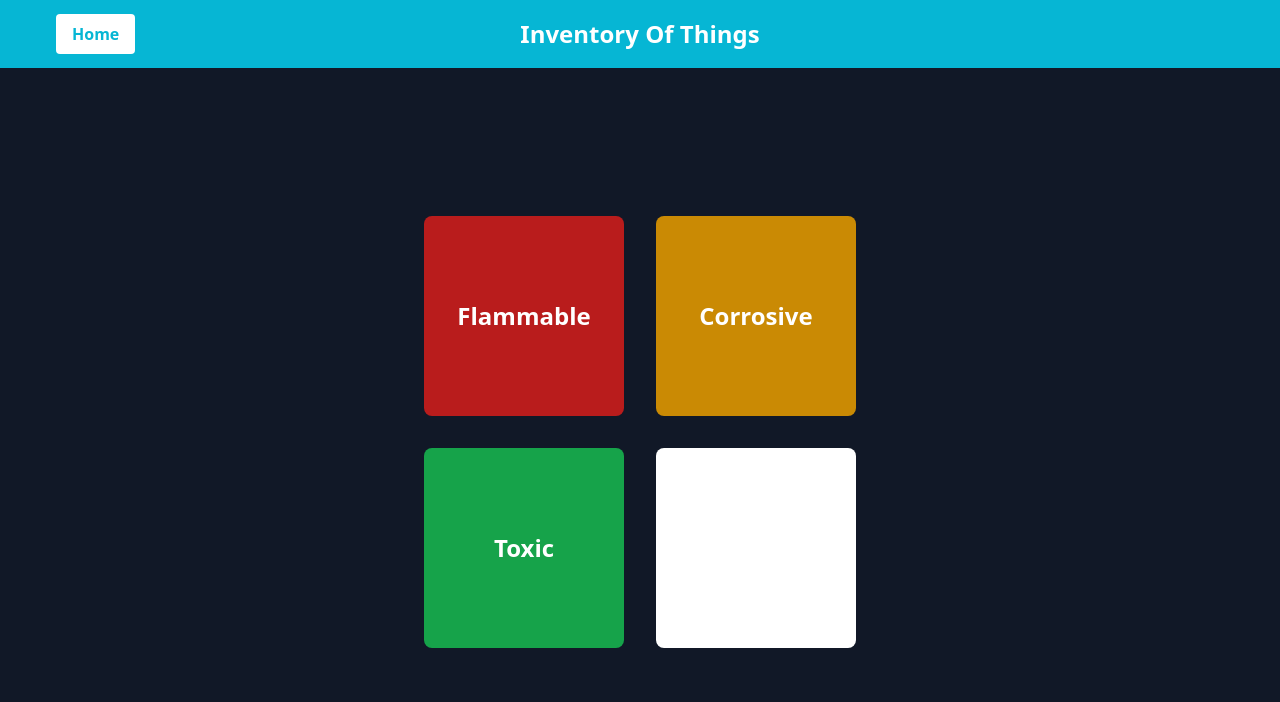
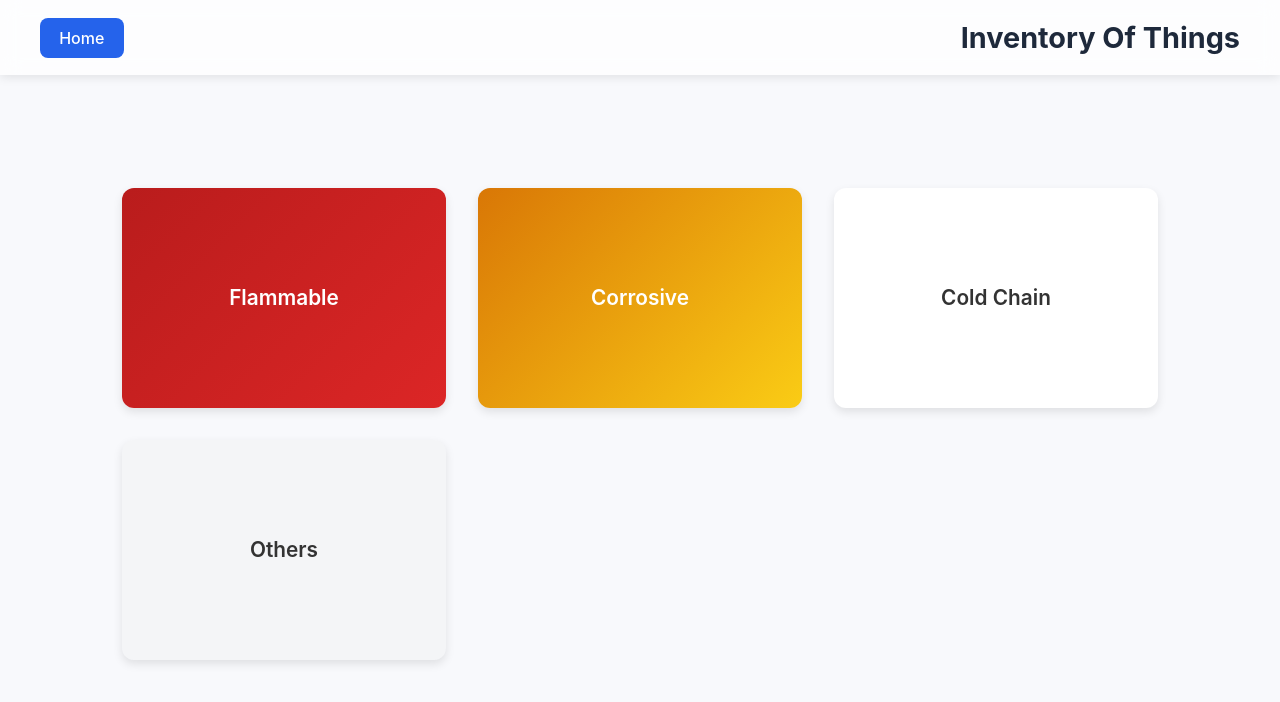
Before and after one commit to MukundHebbar/Symbiots, a React (Vite) app in the folder dashboard/: page / in a window 1280 px wide. Shown: the top 702 px of the page. Built offline with nearby package versions, Linux system fonts and the light colour scheme.

Commit message:
Small changes

```diff
--- a/dashboard/src/App.css
+++ b/dashboard/src/App.css
@@ -1,82 +1,36 @@
 @import "tailwindcss";
 
+/* 🌟 Elegant Background */
+body {
+    font-family: 'Inter', sans-serif;
+    background: #f8f9fc;
+    color: #333;
+    margin: 0;
+    padding: 0;
+}
+
+/* 🔹 Main Container */
 .app-container {
     min-height: 100vh;
     display: flex;
     flex-direction: column;
     align-items: center;
     justify-content: center;
-    background-color: rgb(17, 24, 39);
-    color: white;
+    padding-top: 5rem;
+    padding-bottom: 2rem;
 }
 
-  .grid-container {
-    display: grid;
-    grid-template-columns: repeat(2, 1fr);
-    gap: 2rem;
-    padding: 2rem;
-  }
-
-  .category-card {
-    width: 200px;
-    height: 200px;
-    display: flex;
-    align-items: center;
-    justify-content: center;
-    border-radius: 0.5rem;
-    cursor: pointer;
-    transition: transform 0.2s, background-color 0.2s;
-  }
-
-  .category-card.flammable {
-    background-color: rgb(185, 28, 28);
-  }
-
-  .category-card.toxic {
-    background-color: rgb(22, 163, 74);
-  }
-
-  .category-card.corrosive {
-    background-color: rgb(202, 138, 4);
-  }
-
-  .category-card.blank {
-    background-color: rgb(255, 255, 255);
-  }
-
-  .category-card:hover {
-    transform: scale(1.05);
-    filter: brightness(1.2);
-  }
-
-  .category-title {
-    font-size: 1.5rem;
-    font-weight: bold;
-    text-align: center;
-    color: white;
-    text-decoration: none;
-  }
-
-  .blank-card {
-    cursor: default;
-  }
-
-  .blank-card:hover {
-    transform: none;
-    filter: none;
-  }
-
-  /* ...existing app-container and grid styles... */
-
-/* Add these new header styles */
+/* 📌 Header - Glassmorphism for Premium Look */
 .header-container {
     width: 100%;
-    background-color: rgb(6, 182, 212);
-    padding: 1rem;
+    background: rgba(255, 255, 255, 0.7);
+    backdrop-filter: blur(10px);
+    padding: 1rem 2rem;
     position: fixed;
     top: 0;
     left: 0;
-    z-index: 10;
+    z-index: 100;
+    box-shadow: 0 2px 10px rgba(0, 0, 0, 0.1);
 }
 
 .header-content {
@@ -84,35 +38,98 @@
     margin: 0 auto;
     display: flex;
     align-items: center;
-    position: relative;
+    justify-content: space-between;
 }
 
 .header-title {
-    width: 100%;
-    text-align: center;
-    color: white;
-    font-size: 1.5rem;
+    font-size: 1.8rem;
     font-weight: bold;
+    color: #1e293b;
 }
 
+/* 🏠 Home Button */
 .home-button {
-    position: absolute;
-    left: 1rem;
-    padding: 0.5rem 1rem;
-    background-color: white;
-    color: rgb(6, 182, 212);
-    border-radius: 0.25rem;
+    padding: 0.5rem 1.2rem;
+    background: #2563eb;
+    color: white;
+    border-radius: 8px;
+    font-weight: 500;
     text-decoration: none;
-    font-weight: bold;
-    transition: background-color 0.2s;
+    transition: all 0.3s ease-in-out;
 }
 
 .home-button:hover {
-    background-color: rgb(241, 245, 249);
+    background: #1d4ed8;
 }
 
-  /* Update app-container to account for fixed header */
-  .app-container {
-    padding-top: 4rem;
-    /* ...keep existing app-container properties... */
+/* 🔲 Grid Layout */
+.grid-container {
+    display: grid;
+    grid-template-columns: repeat(auto-fit, minmax(250px, 1fr));
+    gap: 2rem;
+    padding: 2rem;
+    width: 100%;
+    max-width: 1100px;
 }
+
+/* 📦 Category Cards - Clean, Neumorphic Look */
+.category-card {
+    height: 220px;
+    display: flex;
+    align-items: center;
+    justify-content: center;
+    border-radius: 12px;
+    background: white;
+    box-shadow: 0 4px 10px rgba(0, 0, 0, 0.1);
+    transition: transform 0.2s ease, box-shadow 0.2s ease;
+    position: relative;
+    overflow: hidden;
+}
+
+.category-card:hover {
+    transform: translateY(-5px);
+    box-shadow: 0 6px 15px rgba(0, 0, 0, 0.15);
+}
+
+/* 🌟 Professional Color Scheme */
+.category-card.flammable {
+    background: linear-gradient(135deg, #b91c1c, #dc2626);
+    color: white;
+}
+
+.category-card.cold {
+    background: linear-gradient(135deg, #2563eb, #3b82f6);
+    color: blue;
+}
+
+.category-card.corrosive {
+    background: linear-gradient(135deg, #d97706, #facc15);
+    color: white;
+}
+
+.category-card.blank {
+    background: rgba(200, 200, 200, 0.1);
+    cursor: default;
+}
+
+/* 🎨 Text Styling */
+.category-title {
+    font-size: 1.3rem;
+    font-weight: 600;
+    text-align: center;
+    text-decoration: none;
+    color: inherit;
+}
+
+/* 📱 Responsive Design */
+@media (max-width: 768px) {
+    .grid-container {
+        grid-template-columns: repeat(auto-fit, minmax(180px, 1fr));
+    }
+    .category-card {
+        height: 180px;
+    }
+    .header-title {
+        font-size: 1.5rem;
+    }
+}
--- a/dashboard/src/App.jsx
+++ b/dashboard/src/App.jsx
@@ -10,8 +10,8 @@ const MainGrid = () => {
   const categories = [
     { name: 'Flammable', path: '/pages/flame', className: 'flammable' },
     { name: 'Corrosive', path: '/pages/corrosive', className: 'corrosive' },
-    { name: 'Toxic', path: '/pages/toxic', className: 'toxic' },
-    { name: '', path: '', className: 'blank' }
+    { name: 'Cold Chain', path: '/pages/toxic', className: 'toxic' },
+    { name: 'Others', path: '', className: 'blank' }
   ];
 
   return (
--- a/dashboard/src/pages/toxic.jsx
+++ b/dashboard/src/pages/toxic.jsx
@@ -24,7 +24,7 @@ const handleAddUser = async () => {
     if (!name.trim()) return;
 
     try {
-        await axios.post("/api/items/toxic", { name });
+        await axios.post("/api/items/create/toxic", { name });
         setName("");
         fetchUsers();
     } catch (error) {
@@ -61,7 +61,7 @@ const handleAddUser = async () => {
 
   return (
     <div className="min-h-screen flex flex-col items-center justify-center bg-gray-900 text-white p-4">
-      <h1 className="text-3xl font-bold mb-4">toxic Items</h1>
+      <h1 className="text-3xl font-bold mb-4">Cold Chain Items</h1>
 
       {/* Input Field */}
       <div className="flex gap-2 mb-4">
```
Lines whose indentation alone changed are shown as unchanged.
